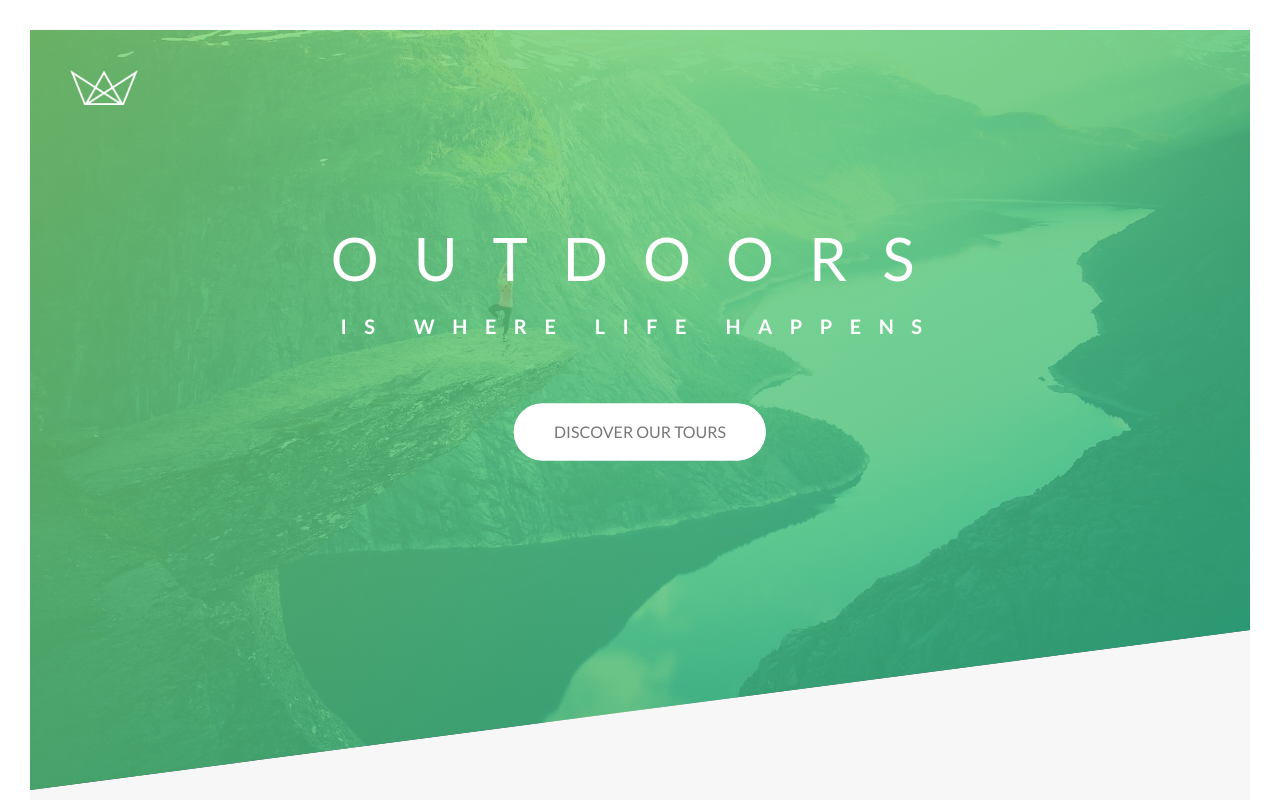
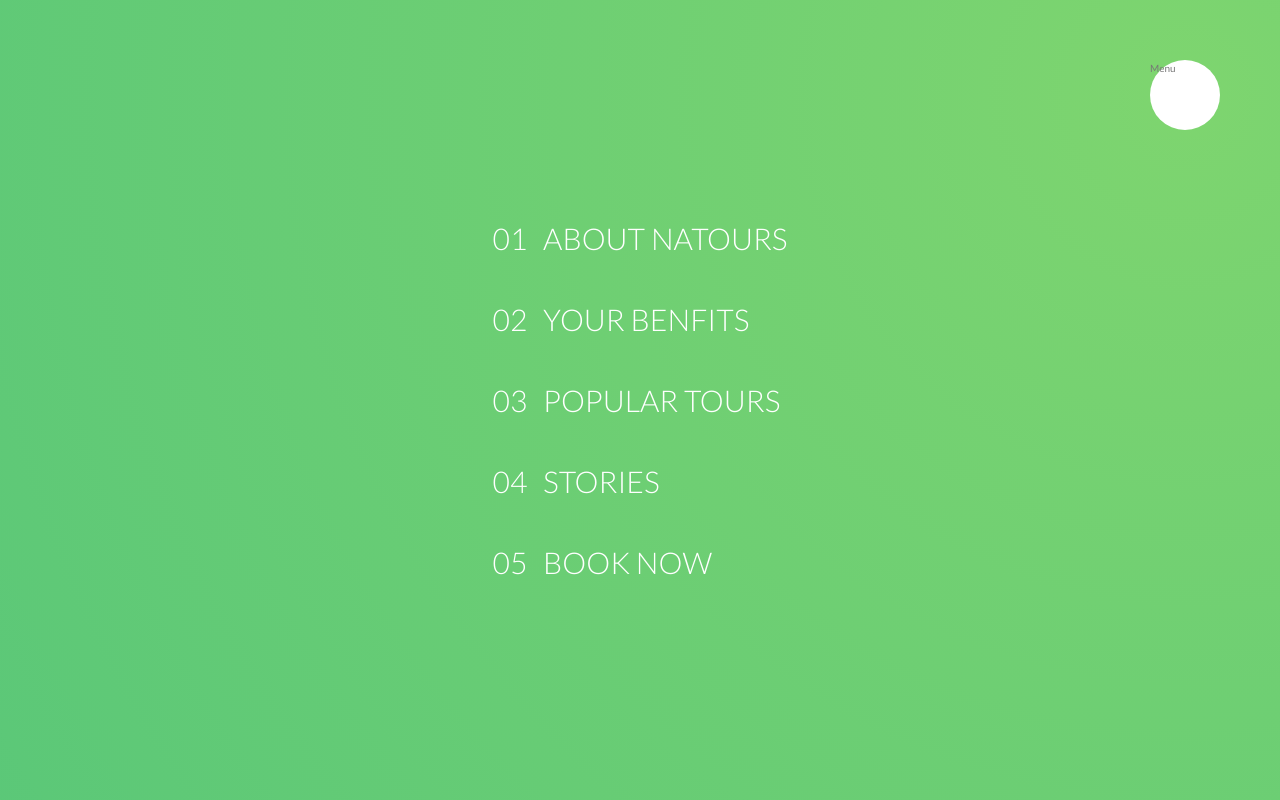
Before and after one commit to mohamed-abdou-mg/Natours-Template, a website: page index.html in a window 1280 px wide. Shown: the top 800 px of the page. Drawn offline with Linux system fonts and the light colour scheme.

Commit message:
Styling the backgroung navigation and the navigation list in the navigation-section

```diff
--- a/index.html
+++ b/index.html
@@ -13,6 +13,36 @@
         <title>Natours | Exciting tours for adventurous people</title>
     </head>
     <body>
+
+        <div class="navigation">
+
+            <input type="checkbox" id="navi-toggle" class="navigation__checkbox">
+
+            <label for="navi-toggle" class="navigation__button">Menu</label>
+
+            <div class="navigation__background">&nbsp;</div>
+
+            <nav class="navigation__nav">
+                <ul class="navigation__list">
+                    <li class="navigation__item">
+                        <a href="#" class="navigation__link"><span>01</span> About natours</a>
+                    </li>
+                    <li class="navigation__item">
+                        <a href="#" class="navigation__link"><span>02</span> Your benfits</a>
+                    </li>
+                    <li class="navigation__item">
+                        <a href="#" class="navigation__link"><span>03</span> Popular tours</a>
+                    </li>
+                    <li class="navigation__item">
+                        <a href="#" class="navigation__link"><span>04</span> Stories</a>
+                    </li>
+                    <li class="navigation__item">
+                        <a href="#" class="navigation__link"><span>05</span> Book now</a>
+                    </li>
+                </ul>
+            </nav>
+
+        </div>
 
         <header class="header">
             <div class="header__logo-box">
--- /dev/null
+++ b/sass/layouts/_navigation.scss
@@ -0,0 +1,75 @@
+.navigation {
+    &__checkbox {
+        display: none;
+    }
+
+    &__button {
+        width: 7rem;
+        height: 7rem;
+        border-radius: 50%;
+        position: fixed;
+        top: 6rem;
+        right: 6rem;
+        background-color: $color-white;
+        z-index: 2000;
+    }
+
+    &__background {
+        width: 6rem;
+        height: 6rem;
+        border-radius: 50%;
+        position: fixed;
+        top: 6.5rem;
+        right: 6.5rem;
+        background-image: radial-gradient($color-primary-light, $color-primary-dark);
+        z-index: 1000;
+        transform: scale(80);
+    }
+
+    &__nav {
+        width: 100%;
+        height: 100vh;
+        position: fixed;
+        top: 0;
+        right: 0;
+        z-index: 1500;
+    }
+
+    &__list {
+        position: absolute;
+        top: 50%;
+        left: 50%;
+        transform: translate(-50%, -50%);
+        list-style: none;
+    }
+
+    &__item {
+        margin: 1rem;
+    }
+
+    &__link {
+        &:link, &:visited {
+            display: inline-block;
+            font-size: 3rem;
+            font-weight: 300;
+            text-transform: uppercase;
+            text-decoration: none;
+            color: $color-white;
+            padding: 1rem 2rem;
+            background-image: linear-gradient(120deg, transparent 0%, transparent 50%, white 50%);
+            background-size: 250%;
+            transition: all .3s ease-in-out;
+
+            span {
+                margin-right: 1rem;
+                display: inline-block;
+            }
+        }
+
+        &:hover {
+            background-position: 100%;
+            color: $color-primary;
+            transform: translateX(1rem);
+        }
+    }
+}
--- a/sass/main.scss
+++ b/sass/main.scss
@@ -16,6 +16,7 @@
 @import "components/feature-box";
 
 @import "layouts/grid";
+@import "layouts/navigation";
 @import "layouts/header";
 @import "layouts/footer";
 
```
Also changed, not shown: css/style.css.
